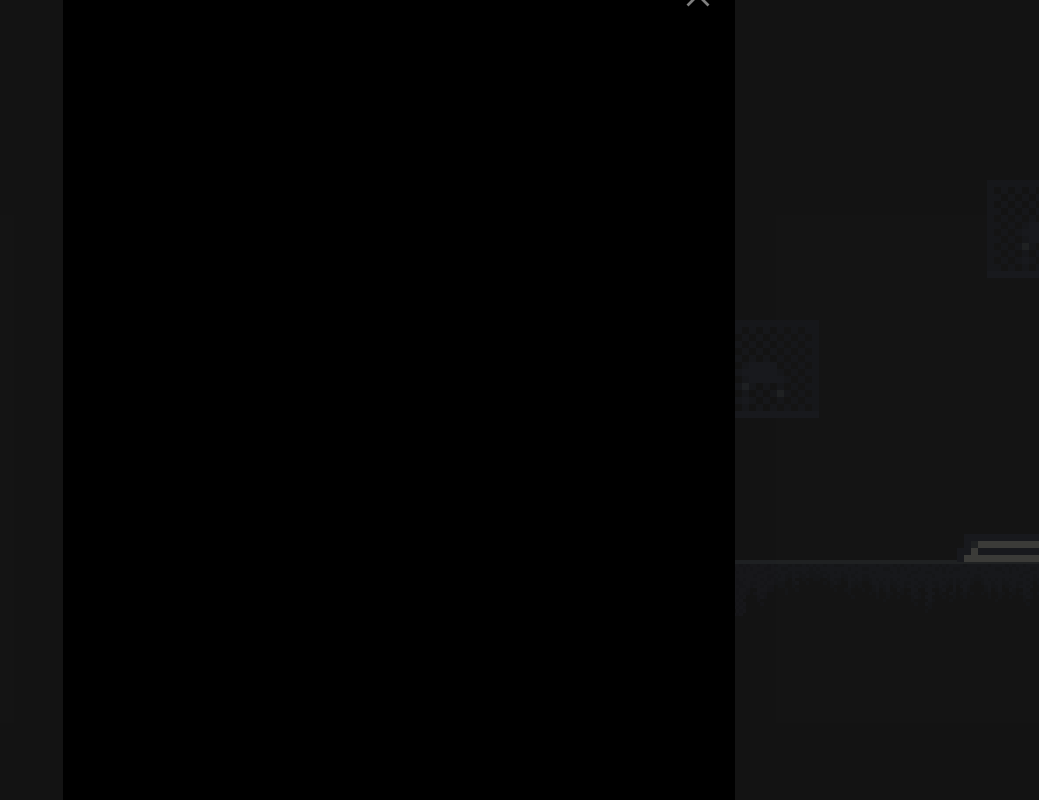
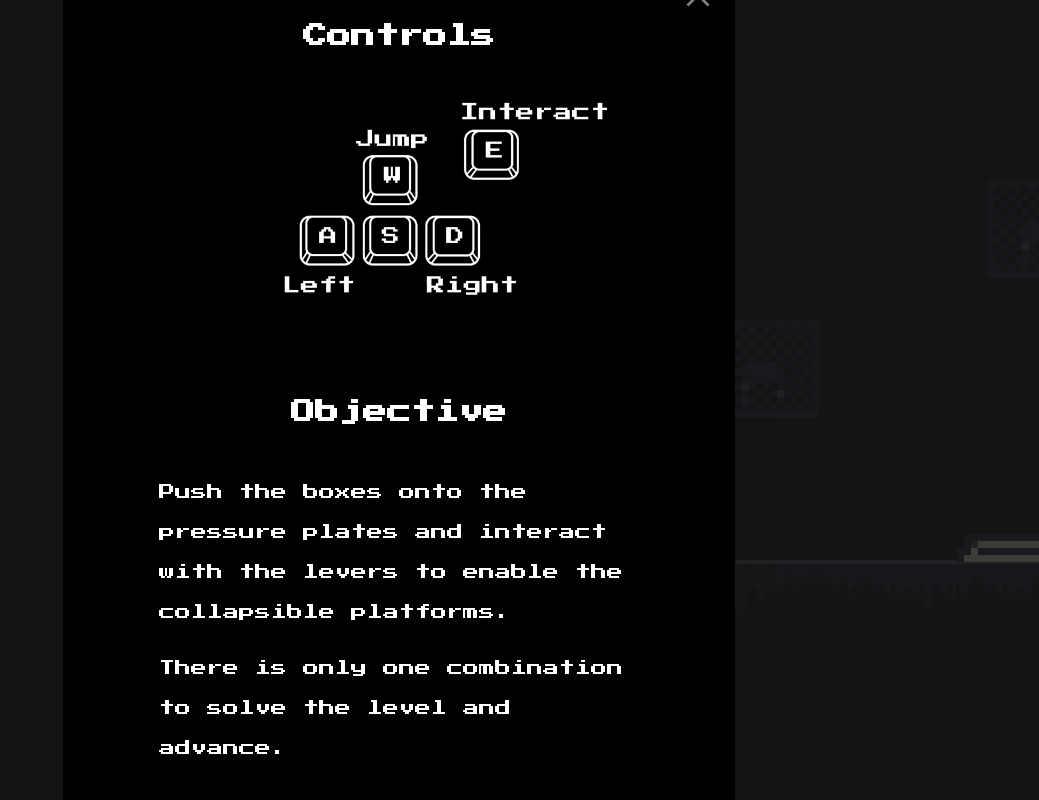
Before and after one commit to fugarino/Industrial-Game, a plain HTML site: page index.html in a window 1280 px wide. Both pictures are taken after a click on the button 39 px from the left and 39 px from the top of the page. Shown: the top 800 px of the page, without its empty margins (241-1280 px from the left). Drawn offline with nearby package versions, Linux system fonts and the light colour scheme.

Commit message:
finished help menu popup

```diff
--- a/index.html
+++ b/index.html
@@ -27,6 +27,13 @@
             close
           </span>
         </button>
+        <h2 class="help-menu-card-controls-h2">Controls</h2>
+        <div class="help-menu-wasd">
+          <img src="./img/wasd.png" />
+        </div>
+        <h2 class="help-menu-objective-h2">Objective</h2>
+        <p>Push the boxes onto the pressure plates and interact with the levers to enable the collapsible platforms.</p>
+        <p>There is only one combination to solve the level and advance.</p>
       </div>
     </menu>
     <section class="win-popup">
--- a/styles.css
+++ b/styles.css
@@ -183,6 +183,7 @@ canvas {
   border-radius: 15px;
   overflow: hidden;
   position: relative;
+  color: #fff;
 }
 
 .help-menu-card-btn {
@@ -205,10 +206,38 @@ canvas {
   font-size: 2.5rem;
 }
 
-/* .help-menu-card {
-  width: 27rem;
-  height: 40rem;
-  background-color: rgb(0, 0, 0);
-  border-radius: 15px;
-  overflow: hidden;
-} */
+.help-menu h2 {
+  text-align: center;
+  margin-top: 4rem;
+}
+
+.help-menu-wasd {
+  height: 17rem;
+  margin-top: 1rem;
+  display: flex;
+  align-items: center;
+  justify-content: center;
+}
+
+.help-menu-wasd img {
+  width: 50%;
+  position: relative;
+  left: 50px;
+}
+
+.help-menu-objective-h2 {
+  margin-bottom: 3rem;
+  margin-top: 2rem;
+}
+
+.help-menu-card p {
+  padding: 0 6rem;
+  margin-bottom: 1rem;
+  line-height: 40px;
+}
+
+@media screen and (max-width: 620px) {
+  .help-menu-card p {
+    font-size: 0.7rem;
+  }
+}
```
Also changed, not shown: img/wasd.png (added).
